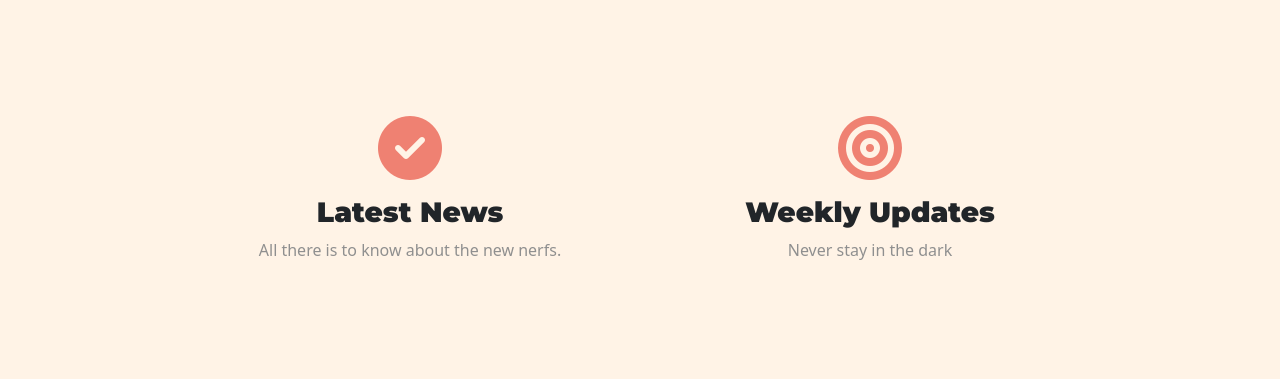
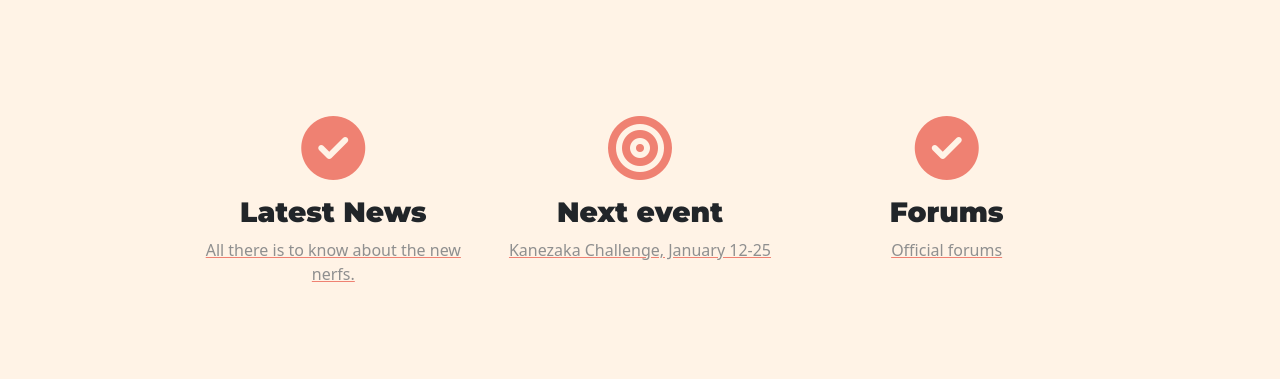
Before and after one commit to gitDisha/OverwatchPage, a plain HTML site: page index.html in a window 1280 px wide. Shown: the part 573-952 px from the top of the page. Drawn offline with nearby package versions, Linux system fonts and the light colour scheme.

Commit message:
added feature links

```diff
--- a/css/styles.css
+++ b/css/styles.css
@@ -87,6 +87,10 @@ p {
 .icon:hover {
   color: #ff4c68;
 }
+.featureLink{
+    text-decoration: underline;
+    text-decoration-color: #ef8172;
+}
 /****************************TESTIMONIAL SECTION****************************/
 #testimonials {
   text-align: center;
@@ -146,8 +150,8 @@ p {
 #pricing #priceTerms {
   color: white;
 }
-/****************************CTA SECTION****************************/
-#cta {
+/****************************download SECTION****************************/
+#download {
   background-color: #0d335d;
   padding: 7% 15%;
   text-align: center;
--- a/index.html
+++ b/index.html
@@ -52,7 +52,7 @@
               <a class="nav-link" href="#pricing">Pricing</a>
             </li>
             <li class="nav-item">
-              <a class="nav-link" href="#cta">Download</a>
+              <a class="nav-link" href="#download">Download</a>
             </li>
           </ul>
         </div>
@@ -82,17 +82,28 @@
 
   <section id="features">
     <div class="row">
-      <div class="col-lg-6 featureBox">
+      <div class="col-lg-4 featureBox">
         <i class="fas fa-check-circle fa-4x icon"></i>
         <h3>Latest News</h3>
-        <p>All there is to know about the new nerfs.</p>
+        <a class="featureLink" href="#testimonials"><p>All there is to know about the new nerfs.</p></a>
+
       </div>
 
-      <div class="col-lg-6 featureBox">
+      <div class="col-lg-4 featureBox">
         <i class="fas fa-bullseye fa-4x icon"></i>
-        <h3>Weekly Updates</h3>
-        <p>Never stay in the dark</p>
+        <h3>Next event</h3>
+        <a class="featureLink" href="https://playoverwatch.com/en-us/kanezaka-challenge/">
+          <p>Kanezaka Challenge, January 12-25</p>
+        </a>
       </div>
+
+      <div class="col-lg-4 featureBox">
+        <i class="fas fa-check-circle fa-4x icon"></i>
+        <h3>Forums</h3>
+        <a class="featureLink" href="https://us.forums.blizzard.com/en/overwatch/"><p>Official forums</p></a>
+
+      </div>
+
     </div>
   </section>
 
@@ -254,7 +265,7 @@
 
   <!-- Download -->
 
-  <section id="cta">
+  <section id="download">
     <h3>Join the Overwatch Community.</h3>
     <a href="https://playoverwatch.com/en-us/" class="btn btn-lg btn-dark downloadButton" type="button">
       <i class="far fa-arrow-alt-circle-down"></i>
```
